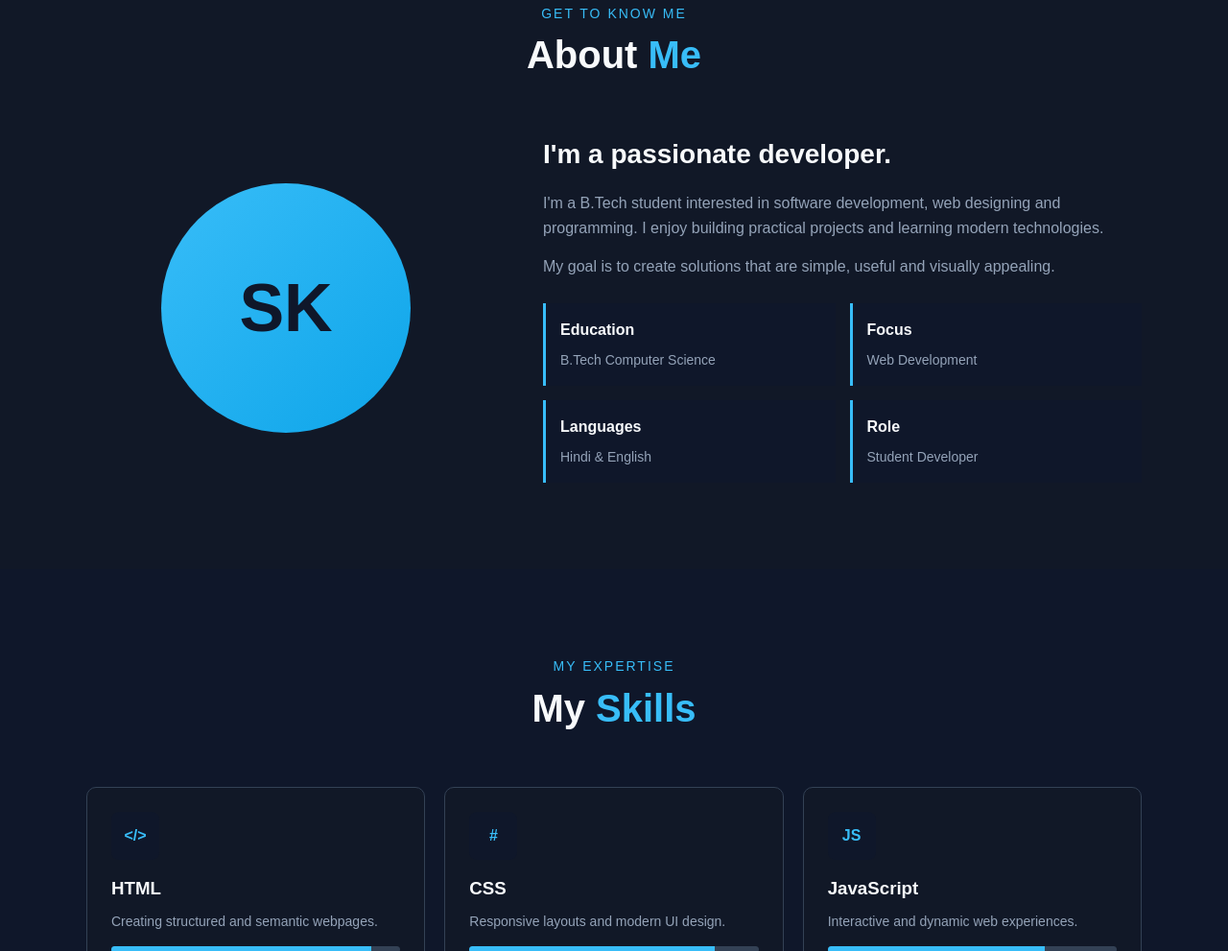
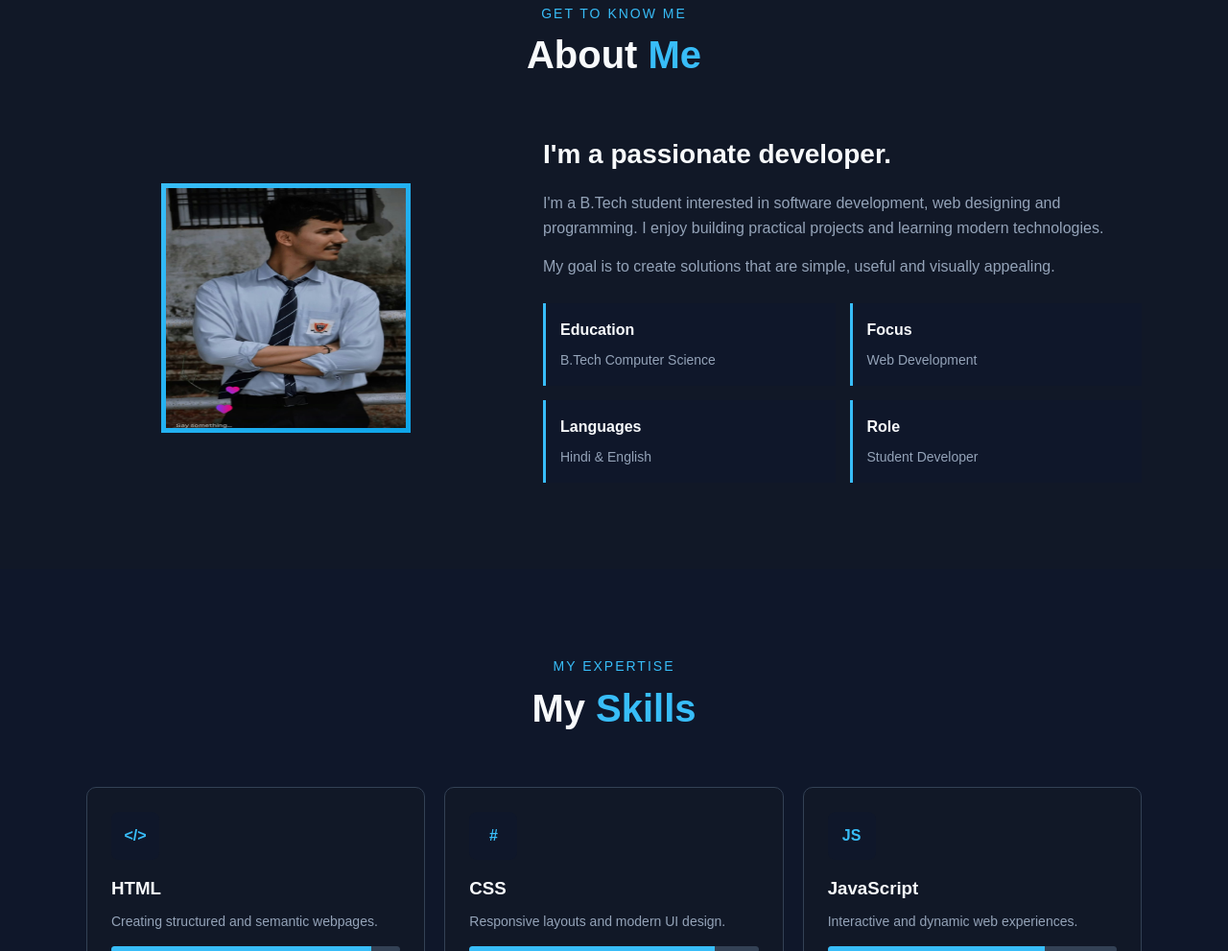
Before and after one commit to Sarthak2728/Portfolio-website, a plain HTML site: page index.html in a window 1280 px wide. Shown: the part 887-1878 px from the top of the page at 96% size. Drawn offline with Linux system fonts and the light colour scheme.

Commit message:
Updated index.html and styles.css

```diff
--- a/index.html
+++ b/index.html
@@ -168,8 +168,6 @@
             border-color: #38bdf8;
             color: #38bdf8;
         }
-
-        /* Code box */
         .code-box {
             background: #020617;
             border: 1px solid #334155;
@@ -230,13 +228,11 @@
         .profile {
             width: 260px;
             height: 260px;
-            border-radius: 50%;
+            border: #0ea5e9;
             margin: auto;
             display: flex;
             justify-content: center;
             align-items: center;
-            font-size: 70px;
-            font-weight: bold;
             color: #0f172a;
             background: linear-gradient(135deg, #38bdf8, #0ea5e9);
         }
@@ -671,7 +667,7 @@
             <div class="about-content">
 
                 <div class="profile">
-                    SK
+                   <img src="photo.jpeg" alt="profile" width="250" height="250">
                 </div>
 
                 <div class="about-text">
```
